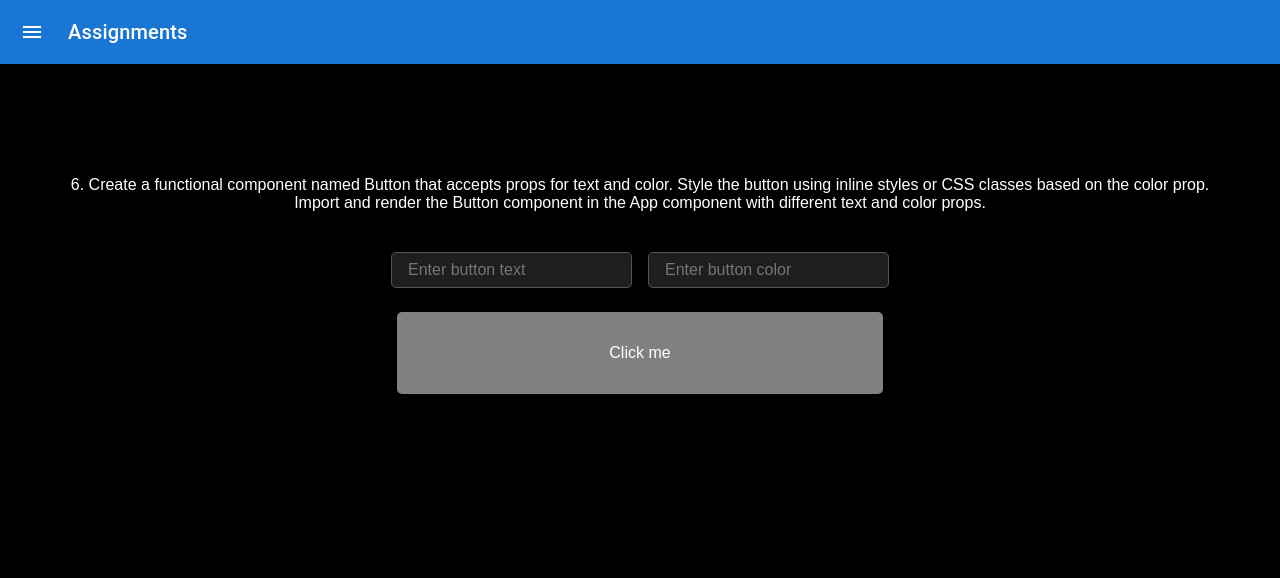
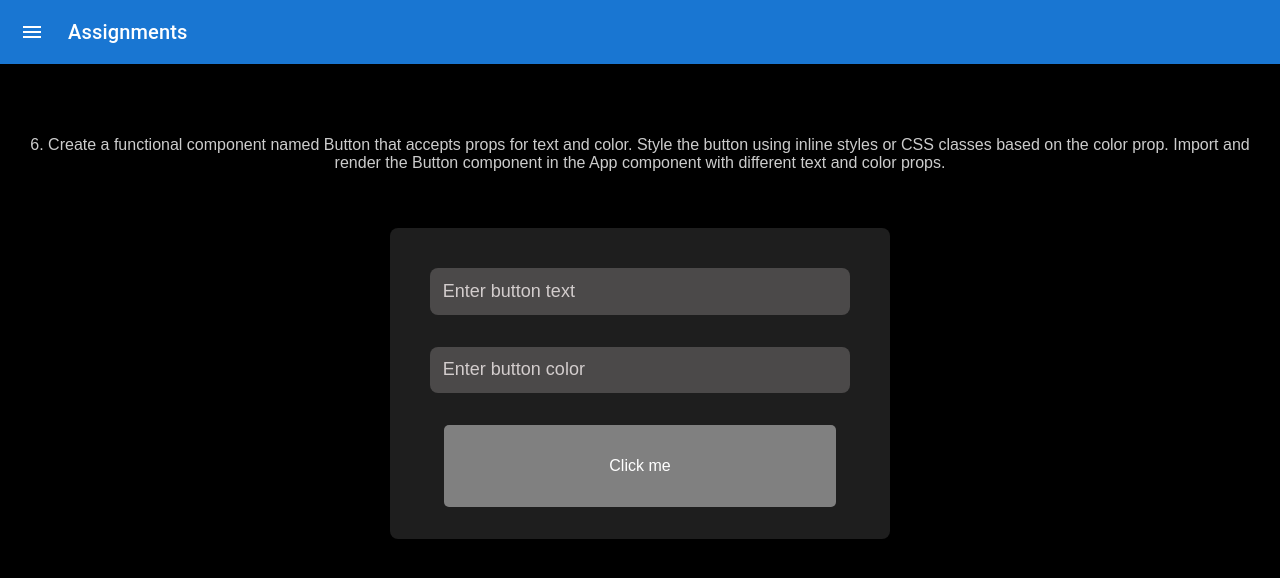
Before and after one commit to anany-successiveTech/React-Training, a Next.js app in the folder Next-Assignment/: page /assignment-1/question-6 in a window 1280 px wide. Shown: the top 578 px of the page. Built offline with nearby package versions, Linux system fonts and the light colour scheme.

Commit message:
added some dependencies

```diff
--- a/Next-Assignment/src/app/assignment-1/question-6/page.jsx
+++ b/Next-Assignment/src/app/assignment-1/question-6/page.jsx
@@ -1,8 +1,9 @@
-'use client'
+"use client";
 
 import ColorButton from "@/component/ColorButton";
 import React, { useState } from "react";
-import '../../styles/colorChanger.css'
+import "../../styles/colorChanger.css";
+import Input from "@/component/Input";
 
 const App = () => {
   const [text, setText] = useState("");
@@ -12,22 +13,25 @@ const App = () => {
   const handleColorChange = (e) => setColor(e.target.value);
 
   return (
-    <div style={{ padding: "2rem", textAlign: "center" }}>
-      <p style={{ textAlign: 'center', margin: '2rem' }}>
-        6. Create a functional component named Button that accepts props for text and color.
-        Style the button using inline styles or CSS classes based on the color prop.
-        Import and render the Button component in the App component with different text and color props.
+    <div>
+      <p className="description">
+        6. Create a functional component named Button that accepts props for
+        text and color. Style the button using inline styles or CSS classes
+        based on the color prop. Import and render the Button component in the
+        App component with different text and color props.
       </p>
+      <div className="colour">
 
-      <div style={{ marginBottom: "1rem" }}>
-        <input
+      <div className="container dark">
+        <div className="input-group">
+          <Input
             type="text"
             placeholder="Enter button text"
             value={text}
             onChange={handleTextChange}
             className="input-field"
           />
-        <input
+          <Input
             type="text"
             placeholder="Enter button color"
             value={color}
@@ -36,7 +40,11 @@ const App = () => {
           />
         </div>
 
+        <div className="button-wrapper">
           <ColorButton text={text} color={color} />
+        </div>
+      </div>
+      </div>
     </div>
   );
 };
--- a/Next-Assignment/src/app/styles/colorChanger.css
+++ b/Next-Assignment/src/app/styles/colorChanger.css
@@ -1,32 +1,52 @@
+
+.container.dark {
+  background-color: #1e1e1e;
+  padding: 2rem;
+  border-radius: 8px;
+  width: 500px;
+  margin: 2rem ;
+  text-align: center;
+  color: #f0f0f0;
+}
+.colour{
+  display: flex;
+  justify-content: center;
+
+}
+.description {
+  text-align: center;
+  margin: 1.5rem;
+  font-size: 1rem;
+  color: #ccc;
+}
+.input-group {
+  display: flex;
+  flex-direction: column;
+  gap: 1rem;
+  margin-bottom: 1.5rem;
+}
+.input-group input{
+  background-color: rgb(75, 73, 73);
+  border: none;
+  font-size: large;
+}
+.input-group input::placeholder{
+  color: rgb(211, 205, 205);
+
+}
 .input-field {
   padding: 0.5rem 1rem;
-  margin: 0.5rem;
-  border: 1px solid #ccc;
+  border: 1px solid #555;
   border-radius: 5px;
   font-size: 1rem;
-  outline: none;
+  background-color: #2c2c2c;
+  color: #f0f0f0;
+  width: 100%;
+  max-width: 300px;
+  margin: 0 auto;
+  box-sizing: border-box;
 }
 
-/* Light Theme */
-.light .input-field {
-  background-color: #fff;
-  color: #000;
-  border-color: #ccc;
+.button-wrapper {
+  margin-top: 0.5rem;
 }
-
-.light .input-field:focus {
-  border-color: #007bff;
-  box-shadow: 0 0 5px rgba(0, 123, 255, 0.5);
-}
-
-/* Dark Theme */
-.dark .input-field {
-  background-color: #1e1e1e;
-  color: #f0f0f0;
-  border-color: #555;
-}
-
-.dark .input-field:focus {
-  border-color: #66afe9;
-  box-shadow: 0 0 5px rgba(102, 175, 233, 0.6);
-}
--- a/Next-Assignment/src/component/ColorButton.jsx
+++ b/Next-Assignment/src/component/ColorButton.jsx
@@ -9,7 +9,7 @@ const ColorButton = ({ text, color }) => {
     borderRadius: "5px",
     fontSize: "16px",
     cursor: "pointer",
-    width: "40%"
+    width: "90%"
   };
   return <button style={style}>{text || "Click me"}</button>
 };
```
Also changed, not shown: Next-Assignment/package.json (+7 -1 lines), Next-Assignment/src/app/assignment-5/layout.jsx (deleted, +0 -15 lines), 1 other file (tests, documents, lock files or other folders). Lines whose indentation alone changed are shown as unchanged.
